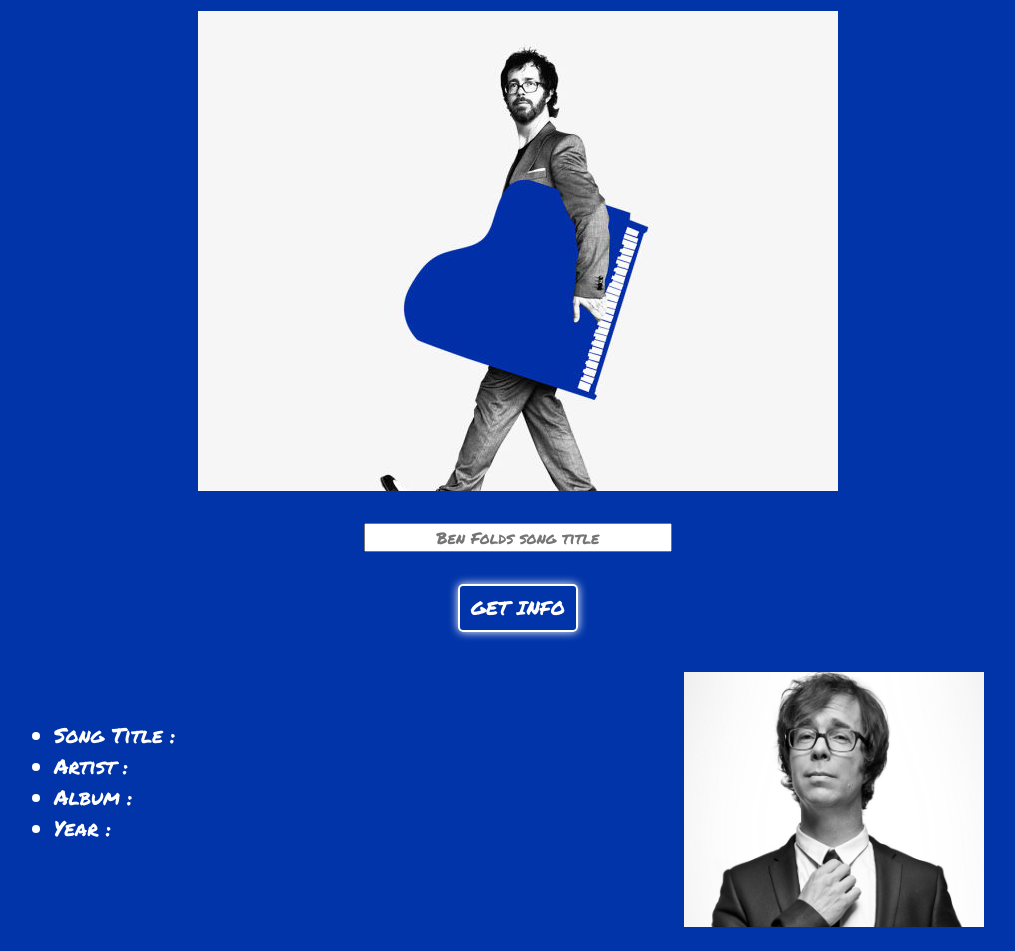
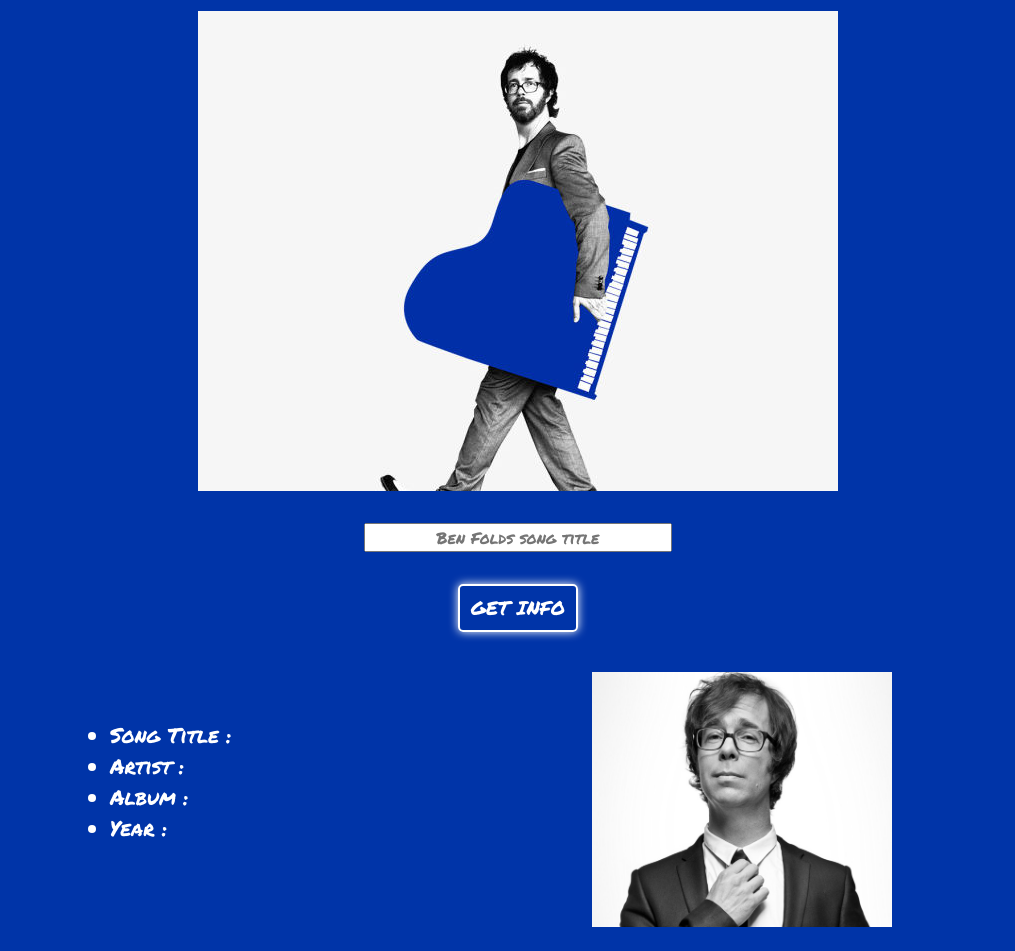
Before and after one commit to katiehom/ben-folds-app, a plain HTML site: page index.html in a window 1280 px wide. Shown: the part 122-1073 px from the top of the page, without its empty margins (122-1137 px from the left). Drawn offline with Linux system fonts and the light colour scheme.

Commit message:
Changed flex container width and margins

```diff
--- a/css/style.css
+++ b/css/style.css
@@ -9,6 +9,9 @@ body {
     flex-direction: row;
     align-content: center;
     margin-top: 5vh;
+    max-width: 70vw;
+    margin-left: auto;
+    margin-right: auto;
 }
 
 .flex-left {
@@ -66,7 +69,6 @@ img {
 }
 
 ul {
-    margin-left: 10vw;
     margin-top: 6vh;
 }
 
```
